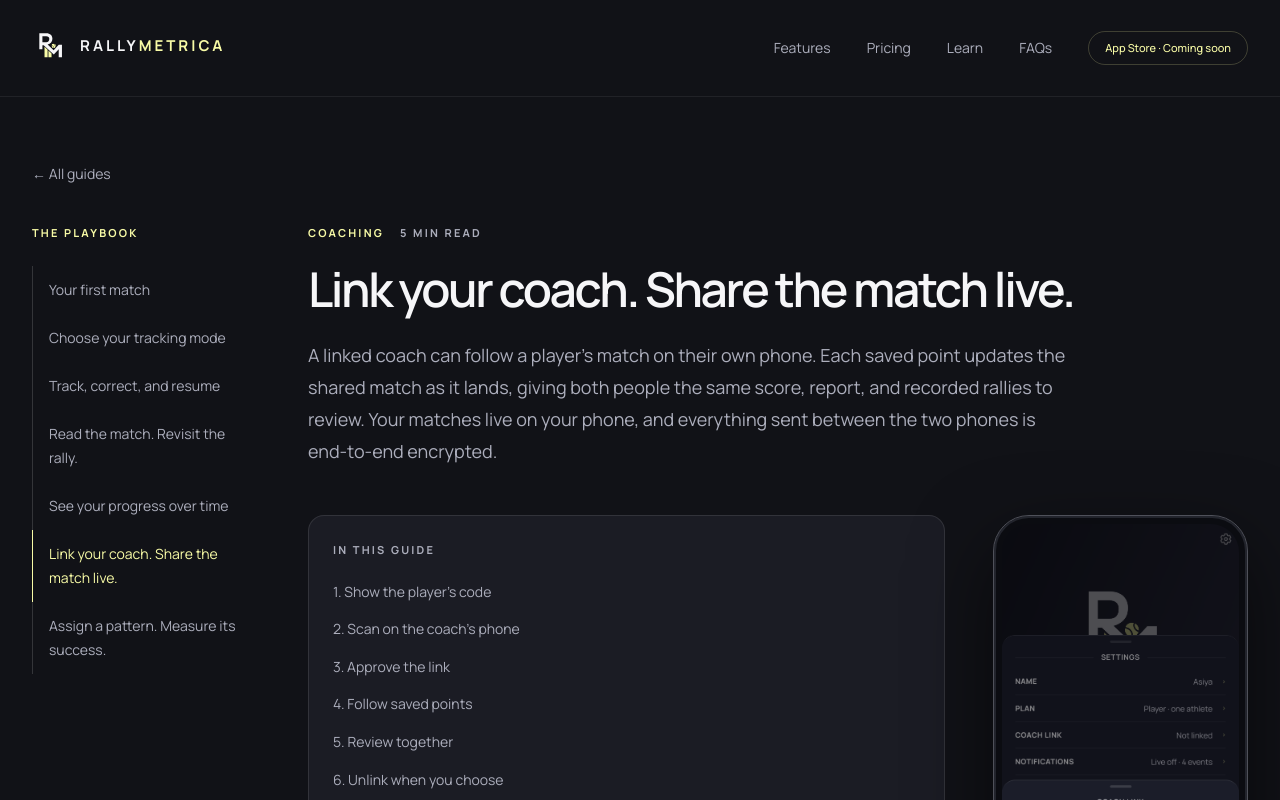
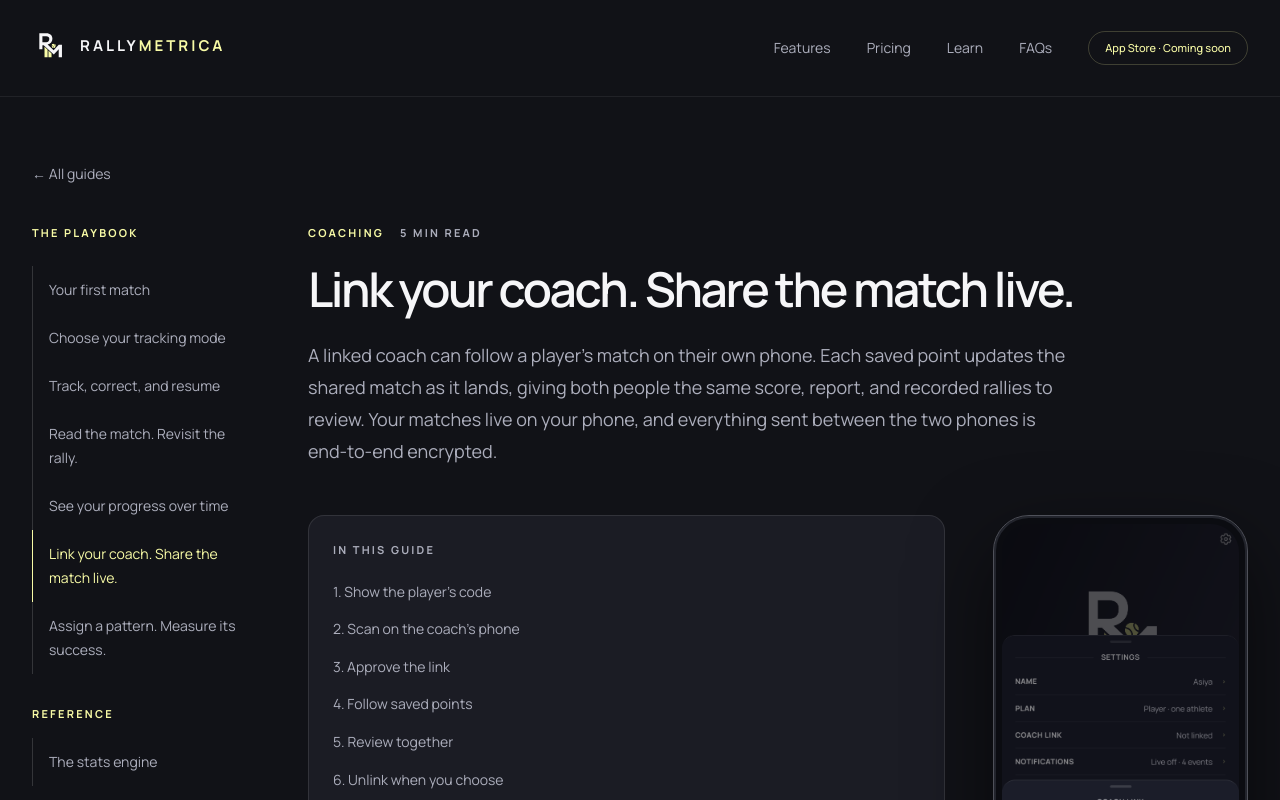
Before and after one commit to trokictech/website_rallymetrica.com, a Next.js app in the folder website/: page /learn/coach-player-link in a window 1280 px wide. Shown: the top 800 px of the page. Built offline with nearby package versions, Linux system fonts and the light colour scheme.

Commit message:
Update Rallymetrica website/src/app/(main)/learn/[slug]

```diff
--- a/website/src/app/(main)/learn/[slug]/page.tsx
+++ b/website/src/app/(main)/learn/[slug]/page.tsx
@@ -26,7 +26,7 @@ export default async function GuidePage({ params }: { params: Promise<{ slug: st
   return <Container className="py-12 sm:py-16">
     <Link href="/learn" className="text-sm text-muted hover:text-accent">← All guides</Link>
     <div className="mt-10 grid gap-12 lg:grid-cols-[220px_1fr] lg:gap-14">
-      <aside className="hidden lg:block"><nav aria-label="Guide navigation" className="sticky top-8"><p className="eyebrow mb-6 text-accent">The playbook</p>{guides.map(item => <Link href={`/learn/${item.slug}`} key={item.slug} aria-current={slug === item.slug ? 'page' : undefined} className={`block border-l py-3 pl-4 text-sm leading-6 ${slug === item.slug ? 'border-accent text-accent' : 'border-white/15 text-muted hover:text-ink'}`}>{item.title}</Link>)}</nav></aside>
+      <aside className="hidden lg:block"><nav aria-label="Guide navigation" className="sticky top-8"><p className="eyebrow mb-6 text-accent">The playbook</p>{guides.map(item => <Link href={`/learn/${item.slug}`} key={item.slug} aria-current={slug === item.slug ? 'page' : undefined} className={`block border-l py-3 pl-4 text-sm leading-6 ${slug === item.slug ? 'border-accent text-accent' : 'border-white/15 text-muted hover:text-ink'}`}>{item.title}</Link>)}<p className="eyebrow mt-8 mb-4 text-accent">Reference</p><Link href="/learn/stats-engine" className="block border-l border-white/15 py-3 pl-4 text-sm leading-6 text-muted hover:text-ink">The stats engine</Link></nav></aside>
       <article><header className="max-w-3xl"><div className="eyebrow flex gap-4 text-accent"><span>{guide.category}</span><span className="text-muted">{guide.duration} read</span></div><h1 className="mt-5 text-4xl leading-[1.12] font-semibold tracking-[-.05em] sm:text-5xl">{guide.title}</h1><p className="mt-6 text-lg leading-8 text-muted">{guide.intro}</p></header>
         <div className="mt-12 grid gap-12 xl:grid-cols-[1fr_255px]"><div className="guide-copy"><nav aria-label="On this page" className="mb-10 rounded-2xl border border-white/10 bg-surface p-6"><p className="eyebrow mb-4 text-accent">In this guide</p><ol className="space-y-2">{guide.steps.map((step,index) => <li key={step.title}><a href={`#step-${index+1}`} className="text-sm text-muted hover:text-accent">{index+1}. {step.title}</a></li>)}</ol></nav>
           <ol className="space-y-10">{guide.steps.map((step,index) => <li id={`step-${index+1}`} key={step.title} className="scroll-mt-8 border-t border-white/10 pt-7"><div className="flex items-start gap-4"><span className="mt-1 flex h-7 w-7 shrink-0 items-center justify-center rounded-full bg-accent/10 text-xs font-semibold text-accent">{index+1}</span><div><h2 className="text-xl font-semibold leading-7 text-ink">{step.title}</h2><p className="mt-4 text-sm"><RichText text={step.body} /></p></div></div></li>)}</ol>
```
